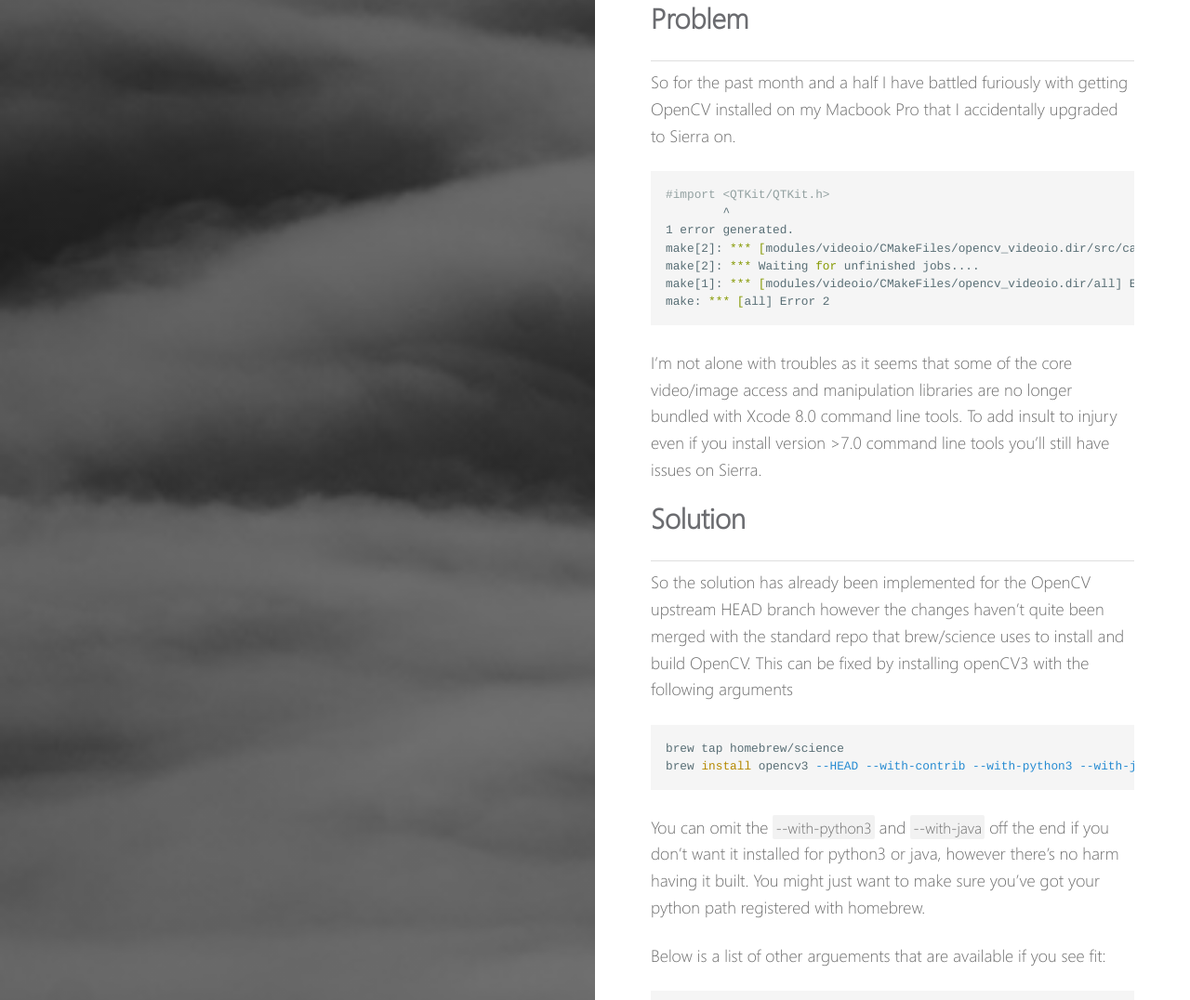
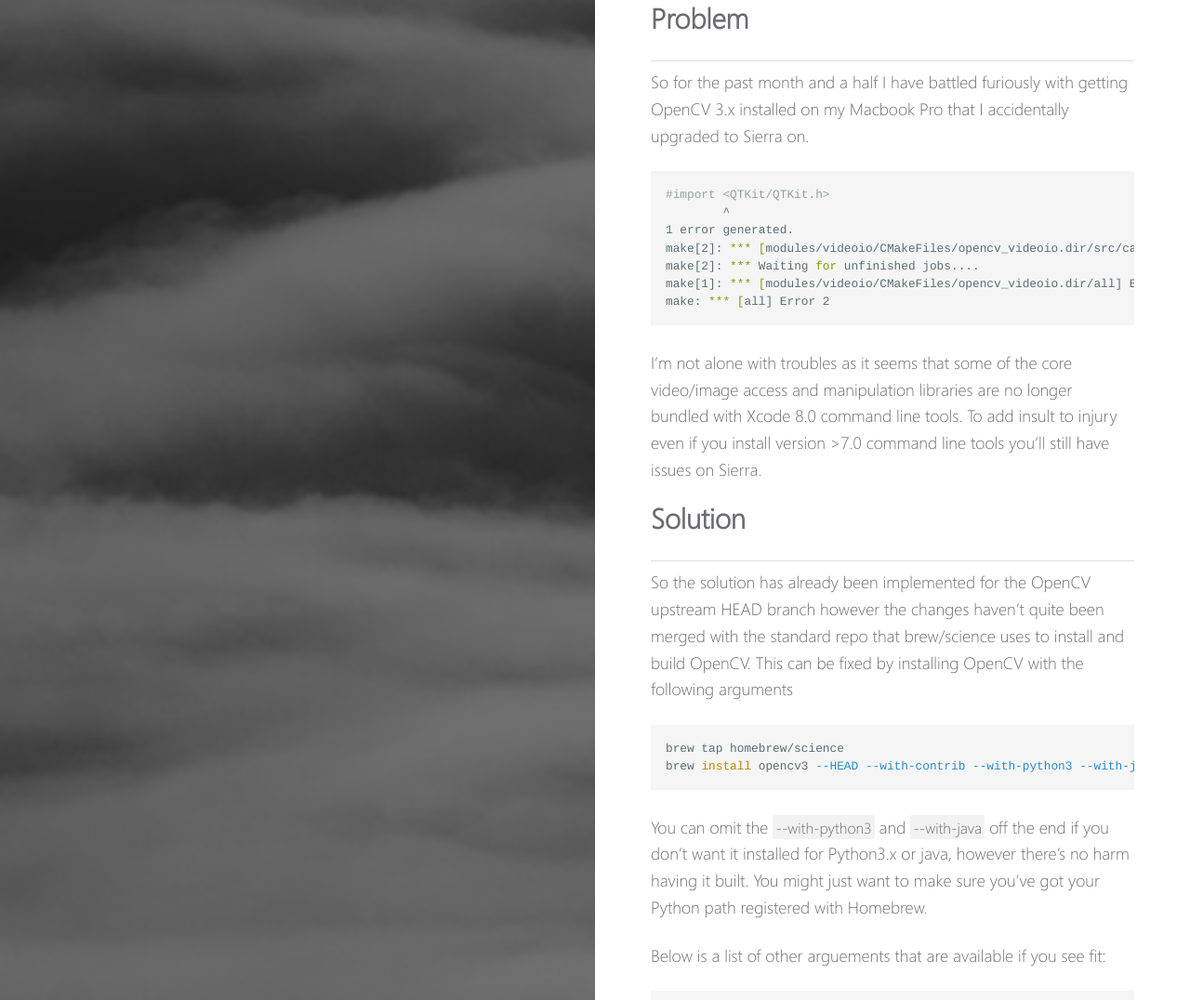
Before and after one commit to HandMap/HandMap.github.io, a Jekyll site: the page built from _posts/2016-09-27-opencv3-install-on-macos-sierra.markdown, in a window 1280 px wide. Shown: the part 174-1250 px from the top of the page at 93% size. Built offline with Jekyll 4.4.1, drawn with Linux system fonts in a browser that asks for light colours; some of the changed text lies outside the part shown.

Commit message:
fixed grammar

````diff
--- a/_posts/2016-09-27-opencv3-install-on-macos-sierra.markdown
+++ b/_posts/2016-09-27-opencv3-install-on-macos-sierra.markdown
@@ -1,6 +1,6 @@
 ---
 layout: post
-title: "OpenCV3.1 install on MacOS Sierra"
+title: "OpenCV 3.x install on macOS Sierra"
 date: 2016-09-27
 excerpt: I have fought the good fight and feel the need to share the process I followed to fix my issues
 tags:
@@ -13,7 +13,7 @@ tags:
 ## Problem
 ---
 
-So for the past month and a half I have battled furiously with getting OpenCV installed on my Macbook Pro that I accidentally upgraded to Sierra on.
+So for the past month and a half I have battled furiously with getting OpenCV 3.x installed on my Macbook Pro that I accidentally upgraded to Sierra on.
 
 ```bash
 #import <QTKit/QTKit.h>
@@ -30,14 +30,14 @@ I'm not alone with troubles as it seems that some of the core video/image access
 ## Solution
 ---
 
-So the solution has already been implemented for the OpenCV upstream HEAD branch however the changes haven't quite been merged with the standard repo that brew/science uses to install and build OpenCV. This can be fixed by installing openCV3 with the following arguments
+So the solution has already been implemented for the OpenCV upstream HEAD branch however the changes haven't quite been merged with the standard repo that brew/science uses to install and build OpenCV. This can be fixed by installing OpenCV with the following arguments
 
 ```bash
 brew tap homebrew/science
 brew install opencv3 --HEAD --with-contrib --with-python3 --with-java
 ```
 
-You can omit the `--with-python3` and `--with-java` off the end if you don't want it installed for python3 or java, however there's no harm having it built. You might just want to make sure you've got your python path registered with homebrew.
+You can omit the `--with-python3` and `--with-java` off the end if you don't want it installed for Python3.x or java, however there's no harm having it built. You might just want to make sure you've got your Python path registered with Homebrew.
 
 Below is a list of other arguements that are available if you see fit:
 
@@ -101,9 +101,9 @@ Below is a list of other arguements that are available if you see fit:
 	Install HEAD version
 ```
 
-I would highly recommend installing and symlinking python2 and python3 with brew instead, as it'll keep things neat and tidy.
+I would highly recommend installing and symlinking Python2.x and Python3.x with brew instead, as it'll keep things neat and tidy.
 
-Once you've successfully installed OpenCV3 you'll needed to symlink a couple paths for your python2 and python3 libraries. This is done with the following commands
+Once you've successfully installed OpenCV 3.x you'll needed to symlink a couple paths for your Python2.x and Python3.x libraries. This is done with the following commands
 
 ```bash
 ## Python 2.7
````
Also changed, not shown: 5 other files.
